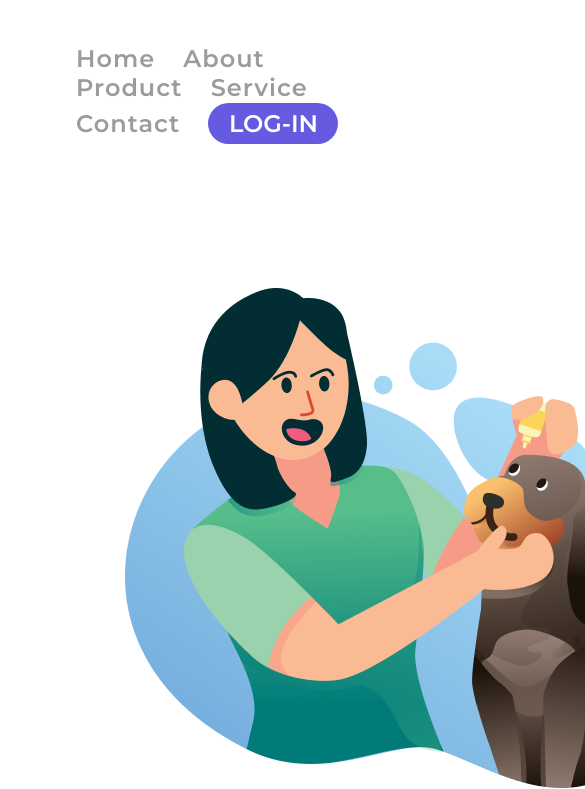
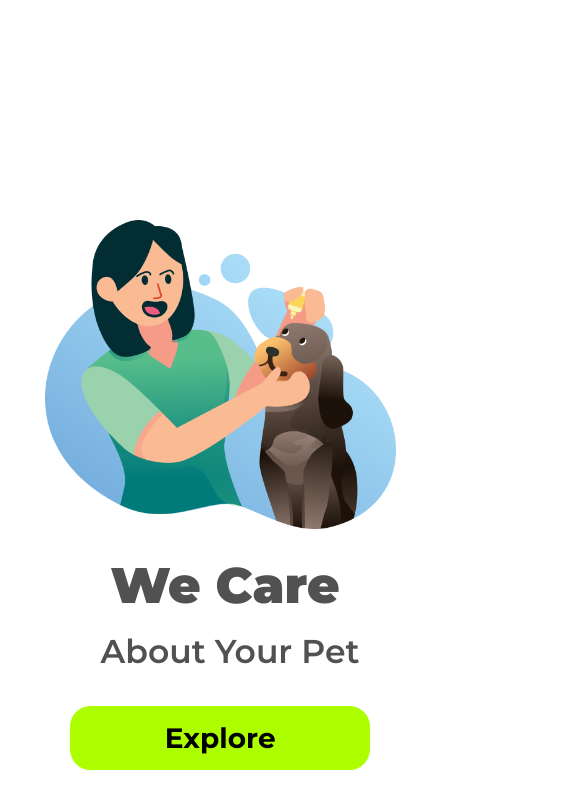
Before and after one commit to Weslley-silva23/CSS, a plain HTML site: page index.html in a window 390 px wide. Shown: the top 789 px of the page, 585 px wide, since content can reach past the window. Drawn offline with Linux system fonts and the light colour scheme.

Commit message:
alteração para mobile

```diff
--- a/styles.css
+++ b/styles.css
@@ -50,6 +50,7 @@ margin: 44px 0 144px 76px;
    border: none;
 
 }
+
 h1 {
 
    color: #515151;
@@ -94,7 +95,114 @@ margin: 44px 0 144px 76px;
    cursor: pointer;
 }
 
- section{
+section {
 
    display: inline-block;
 }
+
+
+
+@media screen and (max-width:900px) {
+
+
+   header {
+      display: none;
+   }
+
+
+
+   img {
+      width: 90%;
+      height: auto;
+      position: relative;
+      top: 220px;
+      right: 80px;
+   }
+
+
+   section {
+
+      display: block;
+   }
+
+
+   h1 {
+      width: auto;
+      color: #515151;
+      font-size: 50px;
+      font-weight: 900;
+      text-align: center;
+      margin: 10px 63px;
+      position: relative;
+      top: 232px;
+      left: 30px;
+      font-family: Montserrat;
+   }
+
+   h2 {
+
+      color: #515151;
+      font-size: 33px;
+      font-weight: 600;
+      text-align: center;
+      width: auto;
+      line-height: normal;
+      position: relative;
+      top: 230px;
+      left: 35px;
+      margin-top: 17px;
+
+
+   }
+
+
+
+   p { display: none;}
+
+   .button-explore {
+
+
+
+      border-radius: 20.5px;
+      background: #ADFF00;
+      color: #000;
+      font-size: 28px;
+      font-style: normal;
+      font-weight: 700;
+      line-height: normal;
+      position: relative;
+      top: 250px;
+      left: 18%;
+      width: 300px;
+      height: 64px;
+
+
+   }
+
+
+
+
+
+
+
+
+
+
+
+
+
+
+
+
+
+
+
+
+
+
+
+
+
+
+
+}
```
Also changed, not shown: Illustration 2.png (deleted), Projeto we care.png (added), projeto we care mobile.png (added). Lines whose indentation alone changed are shown as unchanged.
